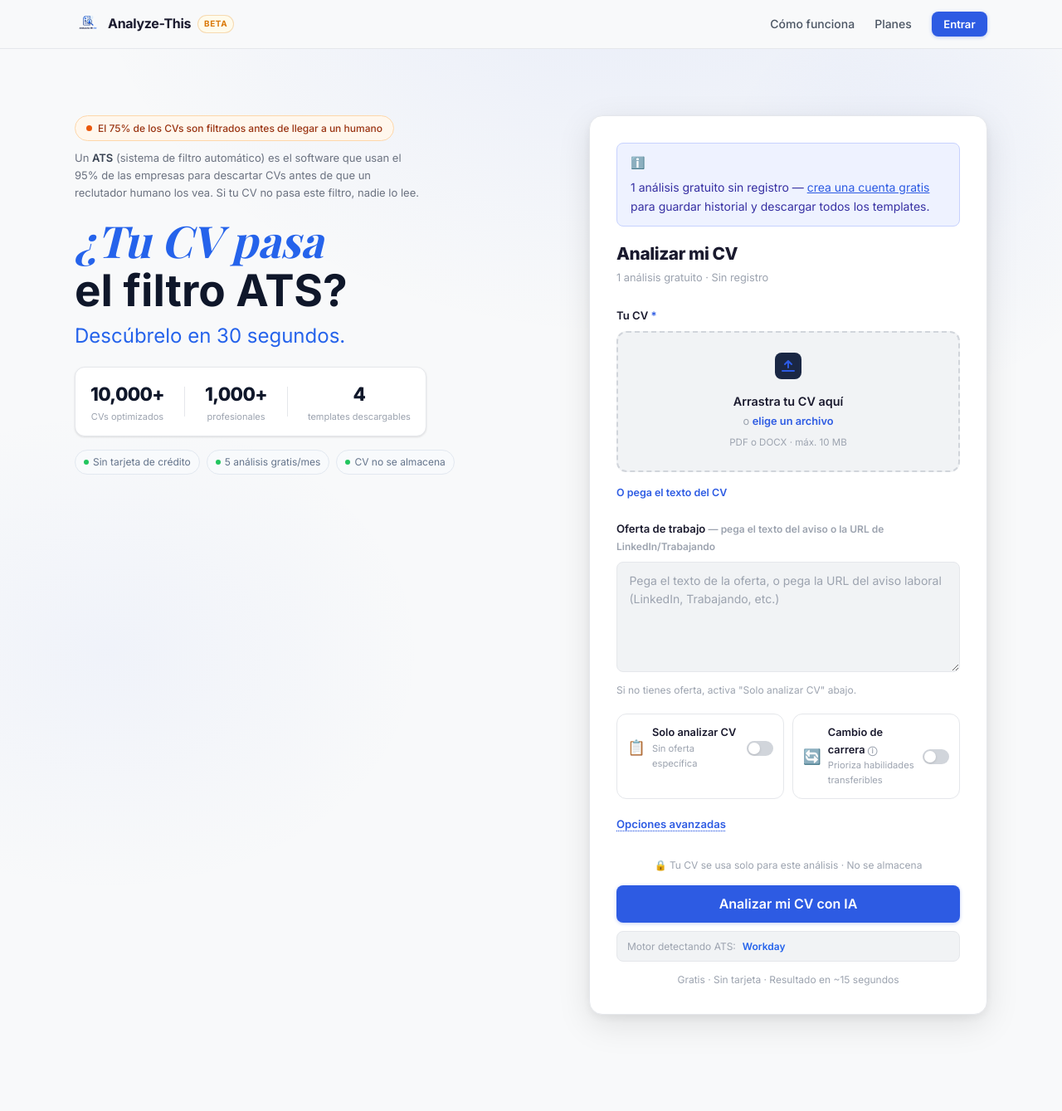
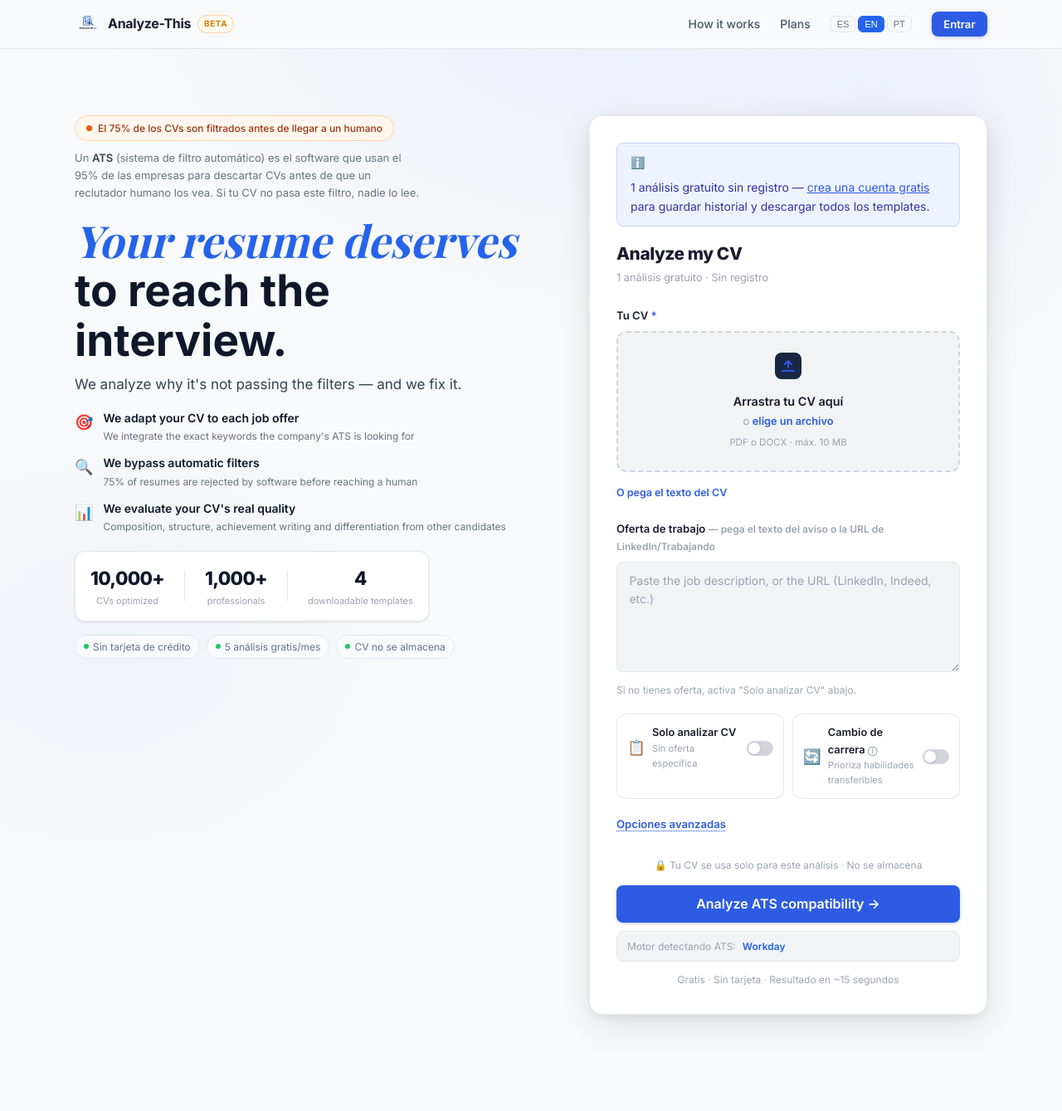
Before and after one commit to Jon-fen/Analyze-this, a Python web app: template fastapi/templates/index.html in a window 1280 px wide. Shown: the top 1339 px of the page at 83% size. Run offline with Jinja, Linux system fonts and the light colour scheme; the template is opened without the code that fills it, so the values that code supplies are empty; some libraries are stand-ins or nearby versions; some web fonts are replaced.

Commit message:
fix(history): logging save_history + limit 20 + copy hero + feat i18n ES/EN/PT
- analyze.py: logging history_id y save_cv_copy result tras cada análisis
- session.py: get_history limit 10 → 20, logging en except
- index.html: hero "Tu CV merece llegar a la entrevista" + hero-action +
  hero-three-points (3 puntos explicativos) + data-i18n en elementos clave
- base.html: lang selector ES/EN/PT en navbar + include i18n.js
- i18n.js: detectLang (URL param → cookie → browser lang) + applyTranslations
  con data-i18n y data-i18n-placeholder + setLang global
- app.css: .hero-action, .hero-three-points, .point, .lang-selector, .lang-btn

Co-Authored-By: Claude Sonnet 4.6 <noreply@anthropic.com>

```diff
--- a/fastapi/routers/analyze.py
+++ b/fastapi/routers/analyze.py
@@ -210,9 +210,13 @@ async def analyze(
             ats_ok,
             cv_filename=cv_filename,
         )
+        print(f"[ANALYZE] history_id={history_id} user={user['id']}", flush=True)
         # Optionally save CV copy
         if save_cv_copy_bool and history_id:
-            save_cv_copy(user["id"], history_id, cv_text, cv_data)
+            ok = save_cv_copy(user["id"], history_id, cv_text, cv_data)
+            print(f"[ANALYZE] save_cv_copy ok={ok}", flush=True)
+        elif save_cv_copy_bool and not history_id:
+            print(f"[ANALYZE] save_cv_copy SKIPPED — history_id is None", flush=True)
         if user.get("plan") != "admin":
             consume_credit(user["id"], user["credits_used"])
     else:
--- a/fastapi/services/session.py
+++ b/fastapi/services/session.py
@@ -219,11 +219,12 @@ def get_history(user_id: str) -> list:
             .select("*")
             .eq("user_id", user_id)
             .order("created_at", desc=True)
-            .limit(10)
+            .limit(20)
             .execute()
         )
         return res.data or []
-    except Exception:
+    except Exception as e:
+        print(f"[get_history ERROR] {e}", flush=True)
         return []
 
 
--- a/fastapi/static/css/app.css
+++ b/fastapi/static/css/app.css
@@ -71,6 +71,16 @@ a:hover { text-decoration: underline; }
   text-decoration: none; transition: color 0.15s;
 }
 .nav-link:hover { color: var(--text); text-decoration: none; }
+
+/* Lang selector */
+.lang-selector { display: flex; gap: 3px; align-items: center; }
+.lang-btn {
+  background: none; border: 0.5px solid #E5E7EB; border-radius: 6px;
+  padding: 3px 7px; font-size: 11px; font-weight: 500; color: #6B7280;
+  cursor: pointer; transition: all 0.15s;
+}
+.lang-btn:hover { background: #F9FAFB; color: #111827; }
+.lang-btn.active { background: #2563EB; color: #fff; border-color: #2563EB; }
 
 /* ─── Beta pill ──────────────────────────────────────────────────────────────── */
 .beta-pill {
@@ -158,8 +168,22 @@ a:hover { text-decoration: underline; }
 }
 .ats-explainer strong { color: #374151; font-weight: 600; }
 
+/* Hero action line */
+.hero-action {
+  font-family: 'Inter', sans-serif; font-size: 17px; font-weight: 400;
+  color: #374151; line-height: 1.5; margin: 10px 0 16px; max-width: 480px;
+}
+
+/* 3 key points below hero title */
+.hero-three-points { display: flex; flex-direction: column; gap: 12px; margin: 4px 0 20px; }
+.point { display: flex; align-items: flex-start; gap: 12px; }
+.point-icon { font-size: 18px; flex-shrink: 0; margin-top: 2px; }
+.point-text { display: flex; flex-direction: column; gap: 2px; }
+.point-text strong { font-size: 14px; font-weight: 600; color: #0F172A; }
+.point-text span { font-size: 12px; color: #6B7280; line-height: 1.5; }
+
 /* Hero title — dual typography */
-.hero-title { margin-bottom: 1.25rem; }
+.hero-title { margin-bottom: 0.5rem; }
 .title-serif {
   font-family: 'Playfair Display', Georgia, serif;
   font-style: italic; font-weight: 400; font-size: 53px; color: #2563EB; display: block; line-height: 1.15;
--- /dev/null
+++ b/fastapi/static/js/i18n.js
@@ -0,0 +1,106 @@
+const TRANSLATIONS = {
+  es: {
+    "nav.how":              "Cómo funciona",
+    "nav.plans":            "Planes",
+    "hero.title.serif":     "Tu CV merece",
+    "hero.title.sans":      "llegar a la entrevista.",
+    "hero.action":          "Analizamos por qué no está pasando los filtros — y lo arreglamos.",
+    "hero.badge":           "El 75% de los CVs son filtrados antes de llegar a un humano",
+    "hero.stat.cvs":        "CVs optimizados",
+    "hero.stat.users":      "profesionales",
+    "hero.stat.templates":  "templates descargables",
+    "point.1.title":        "Adaptamos tu CV a cada oferta",
+    "point.1.desc":         "Integramos las keywords exactas que busca el ATS de esa empresa específica",
+    "point.2.title":        "Superamos los filtros automáticos",
+    "point.2.desc":         "El 75% de los CVs son rechazados por software antes de llegar a un humano",
+    "point.3.title":        "Evaluamos la calidad real de tu CV",
+    "point.3.desc":         "Composición, estructura, redacción de logros y diferenciación frente a otros candidatos",
+    "form.title":           "Analizar mi CV",
+    "form.job.placeholder": "Pega el texto de la oferta, o pega la URL del aviso laboral (LinkedIn, Trabajando, etc.)",
+    "form.submit":          "Analizar compatibilidad ATS →",
+  },
+  en: {
+    "nav.how":              "How it works",
+    "nav.plans":            "Plans",
+    "hero.title.serif":     "Your resume deserves",
+    "hero.title.sans":      "to reach the interview.",
+    "hero.action":          "We analyze why it's not passing the filters — and we fix it.",
+    "hero.badge":           "75% of resumes are filtered out before a human sees them",
+    "hero.stat.cvs":        "CVs optimized",
+    "hero.stat.users":      "professionals",
+    "hero.stat.templates":  "downloadable templates",
+    "point.1.title":        "We adapt your CV to each job offer",
+    "point.1.desc":         "We integrate the exact keywords the company's ATS is looking for",
+    "point.2.title":        "We bypass automatic filters",
+    "point.2.desc":         "75% of resumes are rejected by software before reaching a human",
+    "point.3.title":        "We evaluate your CV's real quality",
+    "point.3.desc":         "Composition, structure, achievement writing and differentiation from other candidates",
+    "form.title":           "Analyze my CV",
+    "form.job.placeholder": "Paste the job description, or the URL (LinkedIn, Indeed, etc.)",
+    "form.submit":          "Analyze ATS compatibility →",
+  },
+  pt: {
+    "nav.how":              "Como funciona",
+    "nav.plans":            "Planos",
+    "hero.title.serif":     "Seu currículo merece",
+    "hero.title.sans":      "chegar à entrevista.",
+    "hero.action":          "Analisamos por que não está passando nos filtros — e corrigimos.",
+    "hero.badge":           "75% dos currículos são filtrados antes de chegar a um humano",
+    "hero.stat.cvs":        "CVs otimizados",
+    "hero.stat.users":      "profissionais",
+    "hero.stat.templates":  "templates baixáveis",
+    "point.1.title":        "Adaptamos seu CV para cada vaga",
+    "point.1.desc":         "Integramos as keywords exatas que o ATS dessa empresa está buscando",
+    "point.2.title":        "Superamos os filtros automáticos",
+    "point.2.desc":         "75% dos currículos são rejeitados por software antes de chegar a um humano",
+    "point.3.title":        "Avaliamos a qualidade real do seu CV",
+    "point.3.desc":         "Composição, estrutura, redação de conquistas e diferenciação frente a outros candidatos",
+    "form.title":           "Analisar meu CV",
+    "form.job.placeholder": "Cole o texto da vaga, ou a URL (LinkedIn, etc.)",
+    "form.submit":          "Analisar compatibilidade ATS →",
+  }
+};
+
+function detectLang() {
+  const urlLang = new URLSearchParams(window.location.search).get('lang');
+  if (urlLang && TRANSLATIONS[urlLang]) return urlLang;
+
+  const cookieLang = document.cookie.split(';')
+    .find(c => c.trim().startsWith('ui_lang='))
+    ?.split('=')[1]?.trim();
+  if (cookieLang && TRANSLATIONS[cookieLang]) return cookieLang;
+
+  const browserLang = (navigator.language || 'es').toLowerCase().substring(0, 2);
+  if (browserLang === 'en') return 'en';
+  if (browserLang === 'pt') return 'pt';
+  return 'es';
+}
+
+function applyTranslations(lang) {
+  const t = TRANSLATIONS[lang];
+  if (!t) return;
+
+  document.cookie = `ui_lang=${lang};path=/;max-age=${86400 * 30};samesite=lax`;
+
+  document.querySelectorAll('[data-i18n]').forEach(el => {
+    const key = el.getAttribute('data-i18n');
+    if (t[key] !== undefined) el.textContent = t[key];
+  });
+
+  document.querySelectorAll('[data-i18n-placeholder]').forEach(el => {
+    const key = el.getAttribute('data-i18n-placeholder');
+    if (t[key] !== undefined) el.placeholder = t[key];
+  });
+
+  document.querySelectorAll('.lang-btn').forEach(btn => {
+    btn.classList.toggle('active', btn.getAttribute('data-lang') === lang);
+  });
+}
+
+window.setLang = function(lang) {
+  applyTranslations(lang);
+};
+
+document.addEventListener('DOMContentLoaded', () => {
+  applyTranslations(detectLang());
+});
--- a/fastapi/templates/base.html
+++ b/fastapi/templates/base.html
@@ -30,8 +30,13 @@
       <span class="beta-pill">Beta</span>
     </a>
     <nav class="nav-links">
-      <a href="/#como-funciona" class="nav-link">Cómo funciona</a>
-      <a href="/#planes" class="nav-link">Planes</a>
+      <a href="/#como-funciona" class="nav-link" data-i18n="nav.how">Cómo funciona</a>
+      <a href="/#planes" class="nav-link" data-i18n="nav.plans">Planes</a>
+      <div class="lang-selector">
+        <button class="lang-btn" data-lang="es" onclick="setLang('es')">ES</button>
+        <button class="lang-btn" data-lang="en" onclick="setLang('en')">EN</button>
+        <button class="lang-btn" data-lang="pt" onclick="setLang('pt')">PT</button>
+      </div>
 
       {% if user %}
         <!-- Credits badge -->
@@ -485,6 +490,7 @@ async function copyReferralLink() {
 </script>
 
 <script src="/static/js/app.js"></script>
+<script src="/static/js/i18n.js"></script>
 {% block scripts %}{% endblock %}
 </body>
 </html>
--- a/fastapi/templates/index.html
+++ b/fastapi/templates/index.html
@@ -17,26 +17,51 @@
         un reclutador humano los vea. Si tu CV no pasa este filtro, nadie lo lee.
       </p>
       <h1 class="hero-title">
-        <span class="title-serif">¿Tu CV pasa</span>
-        <span class="title-sans">el filtro ATS?</span>
-        <span class="title-action">Descúbrelo en 30 segundos.</span>
+        <span class="title-serif" data-i18n="hero.title.serif">Tu CV merece</span>
+        <span class="title-sans" data-i18n="hero.title.sans">llegar a la entrevista.</span>
       </h1>
+      <p class="hero-action" data-i18n="hero.action">Analizamos por qué no está pasando los filtros — y lo arreglamos.</p>
+
+      <!-- 3 key points -->
+      <div class="hero-three-points">
+        <div class="point">
+          <div class="point-icon">🎯</div>
+          <div class="point-text">
+            <strong data-i18n="point.1.title">Adaptamos tu CV a cada oferta</strong>
+            <span data-i18n="point.1.desc">Integramos las keywords exactas que busca el ATS de esa empresa específica</span>
+          </div>
+        </div>
+        <div class="point">
+          <div class="point-icon">🔍</div>
+          <div class="point-text">
+            <strong data-i18n="point.2.title">Superamos los filtros automáticos</strong>
+            <span data-i18n="point.2.desc">El 75% de los CVs son rechazados por software antes de llegar a un humano</span>
+          </div>
+        </div>
+        <div class="point">
+          <div class="point-icon">📊</div>
+          <div class="point-text">
+            <strong data-i18n="point.3.title">Evaluamos la calidad real de tu CV</strong>
+            <span data-i18n="point.3.desc">Composición, estructura, redacción de logros y diferenciación frente a otros candidatos</span>
+          </div>
+        </div>
+      </div>
 
       <!-- Stats strip -->
       <div class="stats-strip">
         <div class="proof-item">
           <span class="stat-num">{% if stats %}{{ "{:,}".format(stats.cvs) }}{% else %}10,000+{% endif %}</span>
-          <span class="stat-lbl">CVs optimizados</span>
+          <span class="stat-lbl" data-i18n="hero.stat.cvs">CVs optimizados</span>
         </div>
         <div class="proof-divider"></div>
         <div class="proof-item">
           <span class="stat-num">{% if stats %}{{ "{:,}".format(stats.users) }}{% else %}1,000+{% endif %}</span>
-          <span class="stat-lbl">profesionales</span>
+          <span class="stat-lbl" data-i18n="hero.stat.users">profesionales</span>
         </div>
         <div class="proof-divider"></div>
         <div class="proof-item">
           <span class="stat-num">4</span>
-          <span class="stat-lbl">templates descargables</span>
+          <span class="stat-lbl" data-i18n="hero.stat.templates">templates descargables</span>
         </div>
       </div>
 
@@ -71,7 +96,7 @@
       {% endif %}
 
       <div class="form-header">
-        <h2 class="form-title">Analizar mi CV</h2>
+        <h2 class="form-title" data-i18n="form.title">Analizar mi CV</h2>
         <p class="form-sub">{% if user %}{{ user.credits_remaining }} análisis restantes este mes{% else %}1 análisis gratuito · Sin registro{% endif %}</p>
       </div>
 
@@ -122,6 +147,7 @@
           <label class="field-label">Oferta de trabajo <span class="field-hint">— pega el texto del aviso o la URL de LinkedIn/Trabajando</span></label>
           <textarea name="job_input" id="job-input" class="textarea"
             placeholder="Pega el texto de la oferta, o pega la URL del aviso laboral (LinkedIn, Trabajando, etc.)"
+            data-i18n-placeholder="form.job.placeholder"
             rows="5"></textarea>
           <p class="field-hint">Si no tienes oferta, activa "Solo analizar CV" abajo.</p>
         </div>
@@ -222,7 +248,7 @@
         <div class="privacy-note">🔒 Tu CV se usa solo para este análisis · No se almacena</div>
         <button type="submit" class="btn btn-primary btn-full btn-lg" id="submit-btn"
           {% if user and user.credits_remaining == 0 %}disabled{% endif %}>
-          <span class="btn-text">Analizar mi CV con IA</span>
+          <span class="btn-text" data-i18n="form.submit">Analizar compatibilidad ATS →</span>
           <span class="btn-loading hidden">
             <svg class="spinner" width="18" height="18" viewBox="0 0 18 18" fill="none">
               <circle cx="9" cy="9" r="7" stroke="rgba(255,255,255,0.3)" stroke-width="2"/>
```
